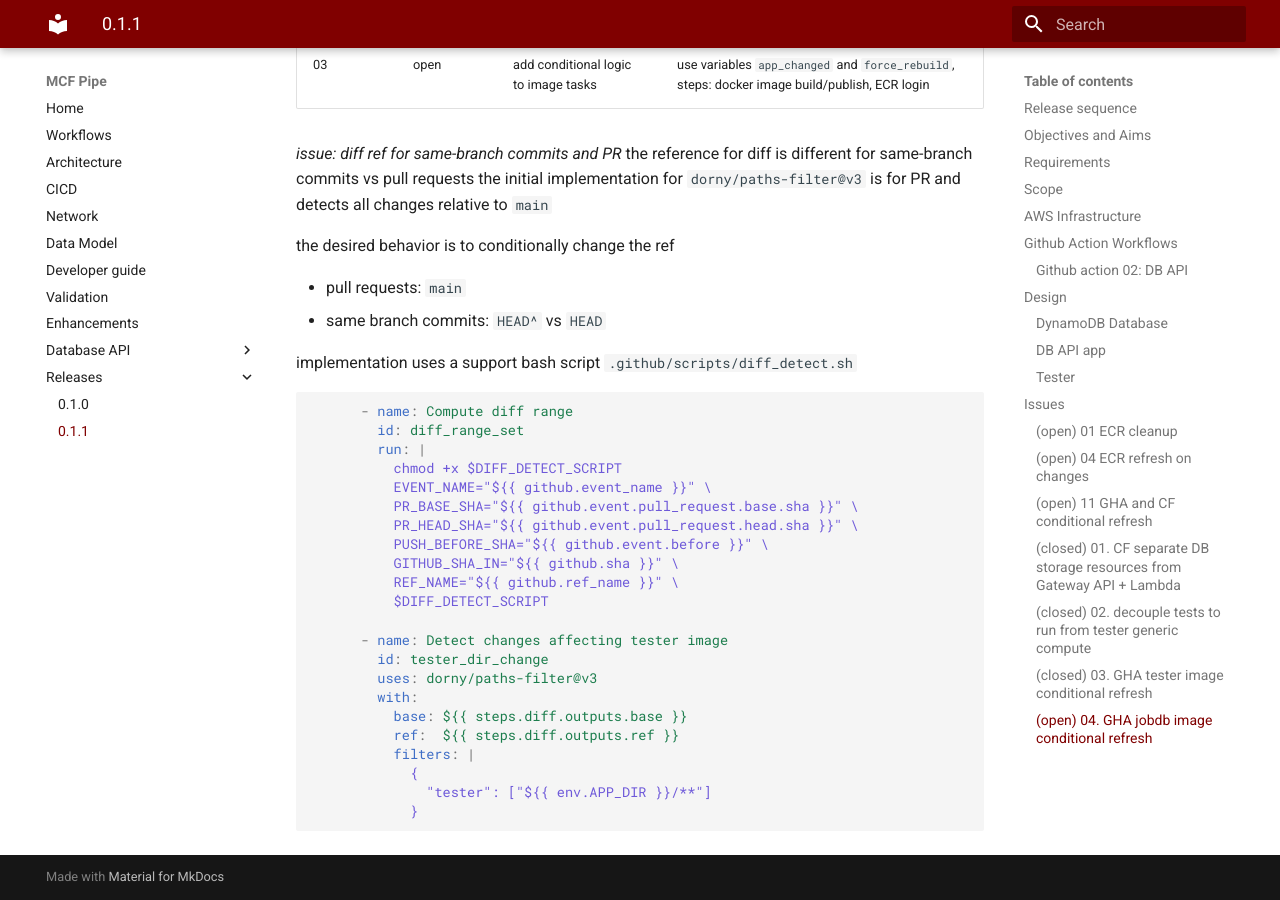
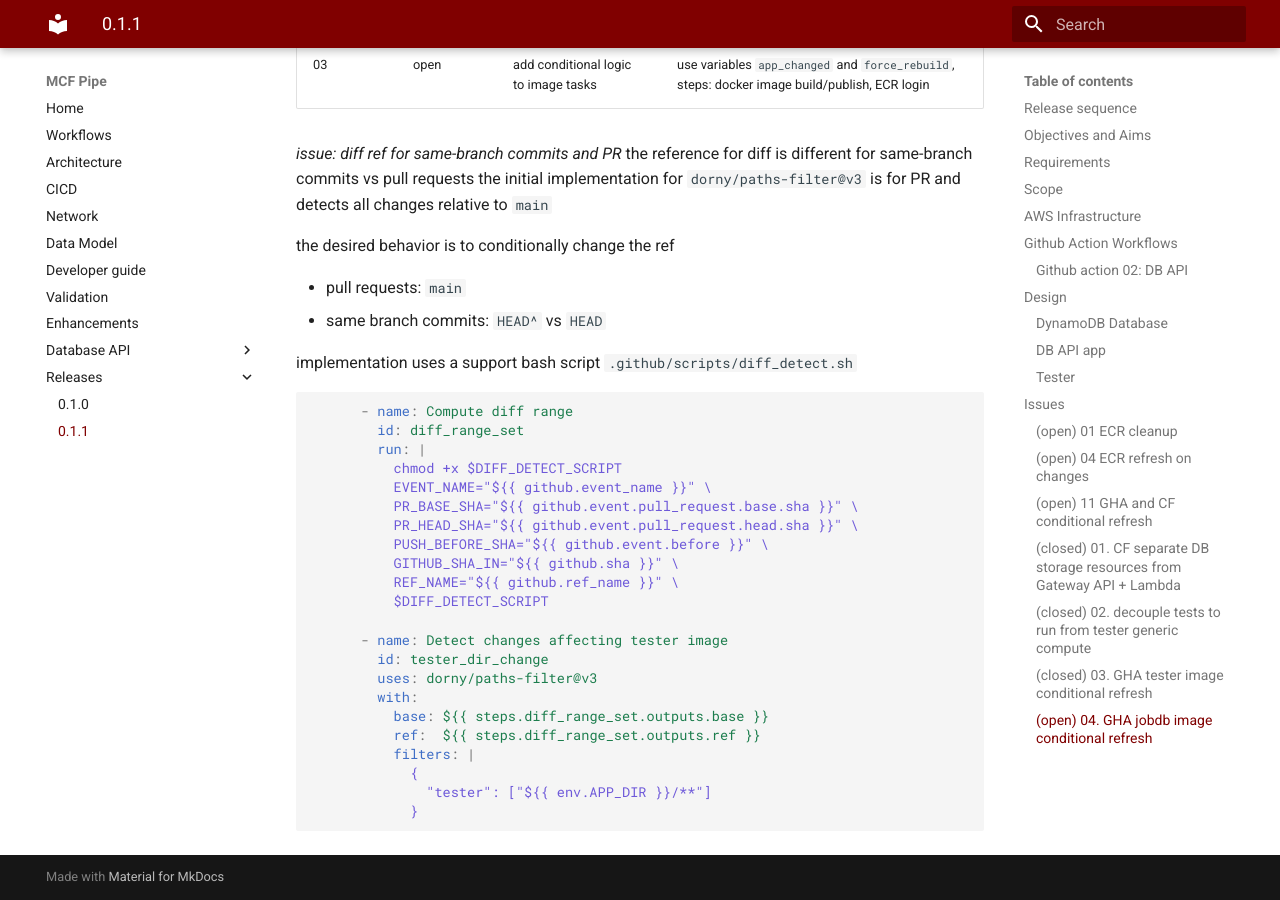
Before and after one commit to yayfalafels/mcfpipe, an MkDocs documentation site: the page built from docs/releases/011_dbapi.md, in a window 1280 px wide and 900 px high, scrolled down 14261 px. Built offline with MkDocs 1.6.1 and Material for MkDocs 9.7.7, drawn with Linux system fonts in a browser that asks for light colours; some of the changed lines change nothing that is shown.

Commit message:
conditional diff range

```diff
--- a/docs/releases/011_dbapi.md
+++ b/docs/releases/011_dbapi.md
@@ -561,8 +561,8 @@ implementation uses a support bash script `.github/scripts/diff_detect.sh`
         id: tester_dir_change
         uses: dorny/paths-filter@v3
         with:
-          base: ${{ steps.diff.outputs.base }}
-          ref:  ${{ steps.diff.outputs.ref }}
+          base: ${{ steps.diff_range_set.outputs.base }}
+          ref:  ${{ steps.diff_range_set.outputs.ref }}
           filters: |
             {
               "tester": ["${{ env.APP_DIR }}/**"]
```
Also changed, not shown: 1 other file.
